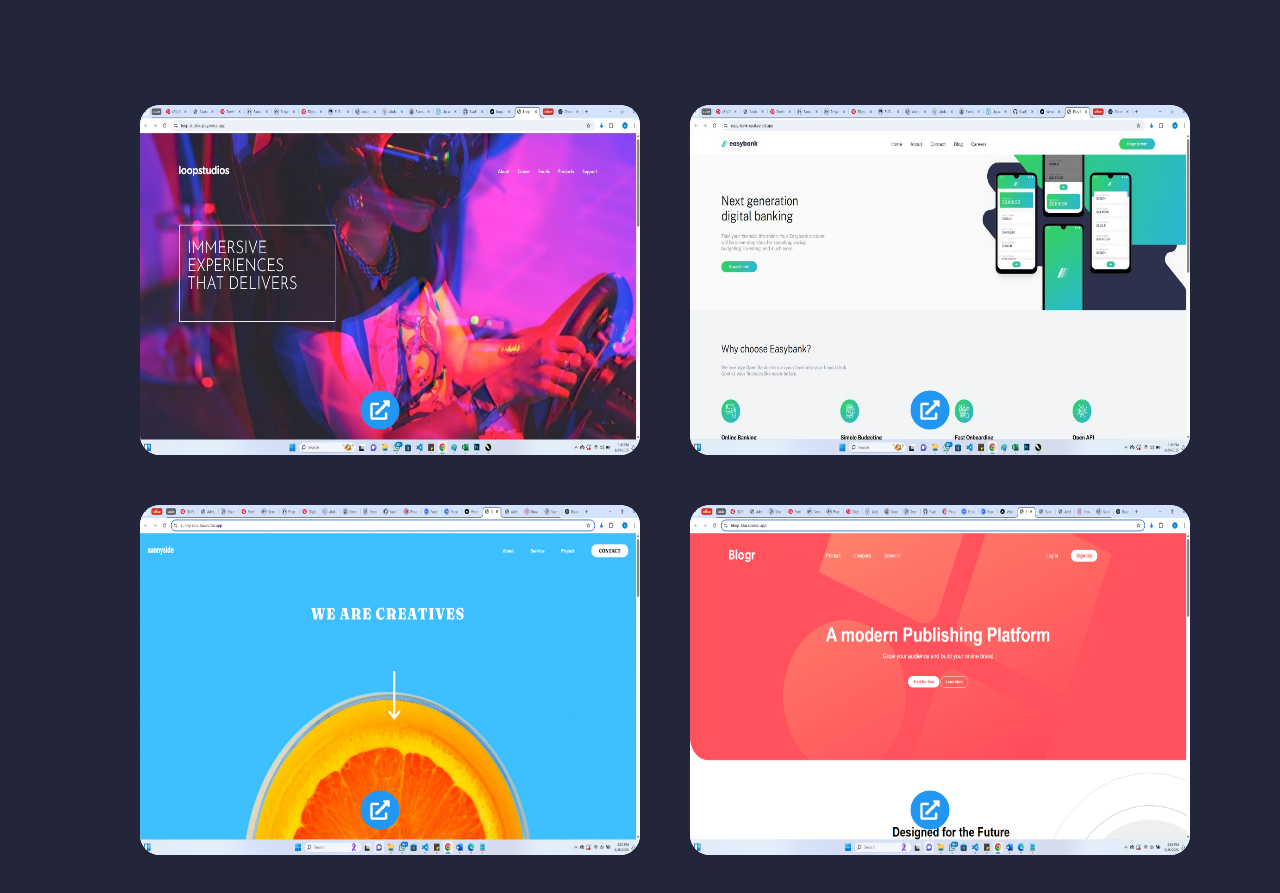
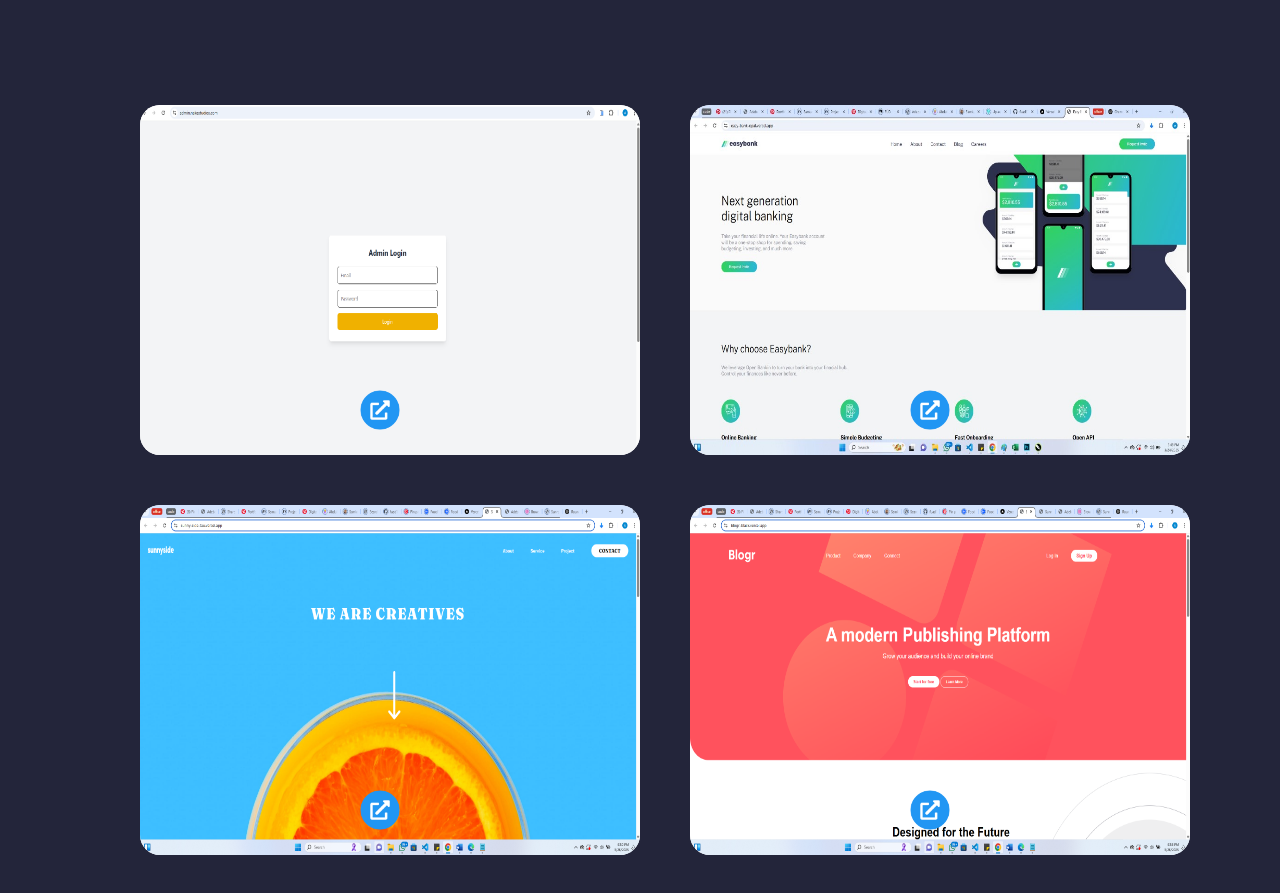
Before and after one commit to fuad1706/job-portfolio, a React (Vite) app: page / in a window 1280 px wide. Shown: the part 2822-3715 px from the top of the page. Built offline with nearby package versions, Linux system fonts and the light colour scheme.

Commit message:
admin nake

```diff
--- a/src/pages/Content.jsx
+++ b/src/pages/Content.jsx
@@ -24,6 +24,7 @@ import Link from "/link.png";
 import Sunnyside from "/sunnyside.png";
 import Blogr from "/blogr.png";
 import Adebakin from "/adebakin.pdf";
+import Adminnake from "/adminNake.png";
 // import Cv from "../public/enevelope";
 
 export default function Content() {
@@ -182,9 +183,9 @@ export default function Content() {
         </h3>
         <div className="job-boxa" data-aos="fade-right">
           <div className="job-box-1">
-            <img src={Loopstudio} alt="loopstudio" />
+            <img src={Adminnake} alt="nakeAdmin" />
             <a
-              href="https://loop-studio-gray.vercel.app/"
+              href="https://admin.nakestudios.com/"
               target="_blank"
               rel="noopener noreferrer"
             >
```
Also changed, not shown: public/adminNake.png (added).
